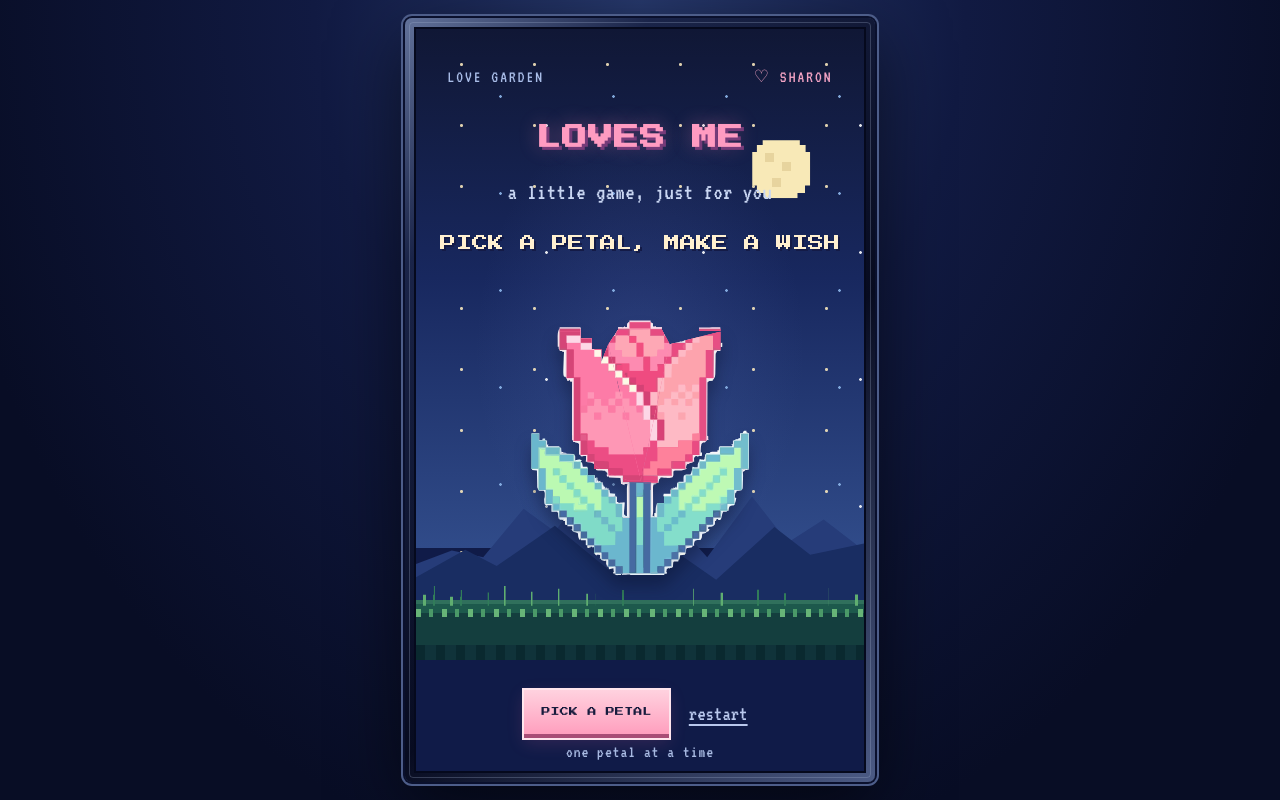
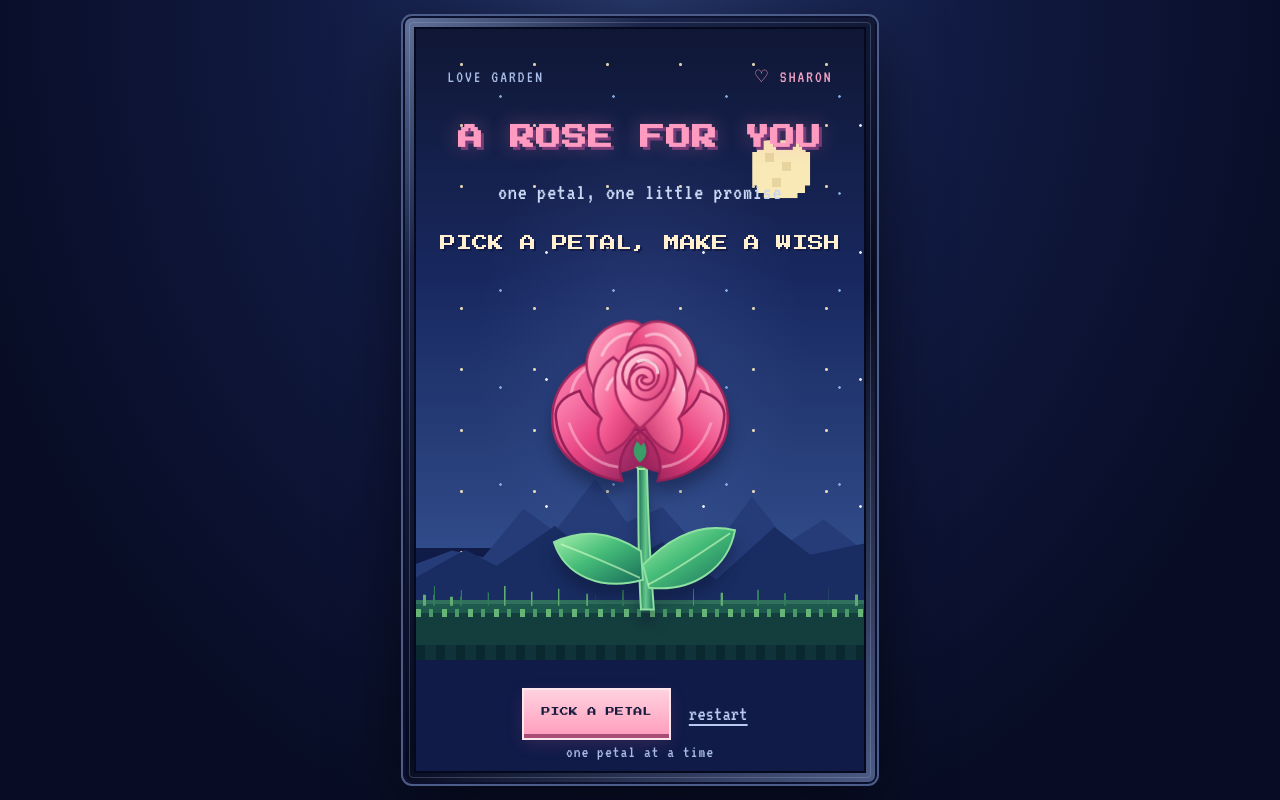
Before and after one commit to Senior-Toasty/Sharon-Tulip-Love, a plain HTML site: page index.html in a window 1280 px wide. Drawn offline with Linux system fonts and the light colour scheme.

Commit message:
Replace tulip with a layered rose petal game

```diff
--- a/index.html
+++ b/index.html
@@ -4,7 +4,7 @@
 <meta charset="utf-8">
 <meta name="viewport" content="width=device-width,initial-scale=1,viewport-fit=cover">
 <meta name="theme-color" content="#080d25">
-<meta name="description" content="A little pixel-art tulip love game made for Sharon.">
+<meta name="description" content="A little rose-picking love game made for Sharon.">
 <title>For Sharon, with love</title>
 <link rel="preconnect" href="https://fonts.googleapis.com">
 <link rel="preconnect" href="https://fonts.gstatic.com" crossorigin>
@@ -40,13 +40,13 @@ button{font:inherit}
 .ground:after{content:"";position:absolute;left:0;right:0;bottom:0;height:15px;background:repeating-linear-gradient(90deg,#0a292f 0 9px,#10333a 9px 20px)}
 .pixel-grass{position:absolute;bottom:28%;left:0;right:0;height:20px;background:repeating-linear-gradient(90deg,transparent 0 7px,#5fae70 7px 10px,transparent 10px 17px,#317c59 17px 19px,transparent 19px 27px);clip-path:polygon(0 100%,0 45%,4% 45%,4% 0,6% 0,6% 55%,10% 55%,10% 22%,12% 22%,12% 100%,16% 100%,16% 34%,18% 34%,18% 0,20% 0,20% 100%,24% 100%,24% 30%,26% 30%,26% 100%,30% 100%,30% 15%,32% 15%,32% 100%,38% 100%,38% 40%,40% 40%,40% 100%,45% 100%,45% 22%,47% 22%,47% 100%,53% 100%,53% 30%,55% 30%,55% 100%,60% 100%,60% 15%,62% 15%,62% 100%,68% 100%,68% 35%,70% 35%,70% 100%,75% 100%,75% 20%,77% 20%,77% 100%,82% 100%,82% 38%,84% 38%,84% 100%,90% 100%,90% 12%,92% 12%,92% 100%,97% 100%,97% 44%,99% 44%,99% 100%)}
 .flower-stage{position:absolute;left:50%;bottom:18%;width:min(76%,300px);height:48%;transform:translateX(-50%);z-index:2;filter:drop-shadow(0 12px 8px #070e2b66)}
-.flower-stage svg{width:100%;height:100%;overflow:visible;shape-rendering:crispEdges}.flower-stage image{image-rendering:pixelated}
+.flower-stage svg{width:100%;height:100%;overflow:visible;shape-rendering:geometricPrecision}
 .stem{fill:#47a96b;stroke:#8ad58b;stroke-width:2;stroke-linejoin:miter}
 .leaf{fill:#2e9b61;stroke:#78cb80;stroke-width:2;stroke-linejoin:miter}
 .leaf-vein{fill:none;stroke:#9bdf98;stroke-width:2;opacity:.65}
 .tulip-petal{stroke:#d83f7a;stroke-width:3;stroke-linejoin:miter;transform-box:fill-box;transform-origin:50% 88%;filter:drop-shadow(1px 2px 0 #a92d68)}
 .p1{fill:#f66b9d}.p2{fill:#ed568e}.p3{fill:#ff8db2}.p4{fill:#d94783}.p5{fill:#ffacc5}.p6{fill:#ec6b9d}
-.falling-petal{transform-box:fill-box;transform-origin:50% 62%;transition:none}.falling-petal.removed{animation:petalFall 1.25s cubic-bezier(.45,.04,.76,.38) forwards;pointer-events:none}@keyframes petalFall{0%{opacity:1;transform:translate(0,0) rotate(0) scale(1)}12%{opacity:1;transform:translate(calc(var(--fall-x)*.08),-10px) rotate(calc(var(--fall-r)*.12)) scale(1.02)}100%{opacity:0;transform:translate(var(--fall-x),360px) rotate(var(--fall-r)) scale(.94)}}
+.falling-petal{transform-box:fill-box;transform-origin:50% 88%;transition:none;will-change:transform,opacity;pointer-events:none}.falling-petal.removed{animation:petalFall 1.25s cubic-bezier(.45,.04,.76,.38) forwards;pointer-events:none}@keyframes petalFall{0%{opacity:1;transform:translate(0,0) rotate(0) scale(1)}12%{opacity:1;transform:translate(calc(var(--fall-x)*.08),-10px) rotate(calc(var(--fall-r)*.12)) scale(1.02)}100%{opacity:0;transform:translate(var(--fall-x),360px) rotate(var(--fall-r)) scale(.94)}}
 .stamen{fill:#ffd788;stroke:#d89b55;stroke-width:1}
 .hearts{position:absolute;inset:0;pointer-events:none;z-index:3;overflow:hidden}
 .heart{position:absolute;width:17px;height:17px;opacity:0;animation:heartRise var(--dur,2.8s) ease-out forwards;filter:drop-shadow(0 0 7px #ff719b66)}
@@ -67,24 +67,42 @@ button{font:inherit}
 </head>
 <body>
 <main class="game-shell" id="game">
- <section class="screen" id="screen" aria-label="Interactive pixel-art tulip">
+ <section class="screen" id="screen" aria-label="Interactive rose petal garden">
   <div class="sky"></div><div class="pixel-stars"></div><div class="moon"></div>
   <div class="topline"><span>LOVE GARDEN</span><span>♡ SHARON</span></div>
-  <h1 class="title" id="title">LOVES ME</h1>
-  <div class="subtitle" id="subtitle">a little game, just for you</div>
+  <h1 class="title" id="title">A ROSE FOR YOU</h1>
+  <div class="subtitle" id="subtitle">one petal, one little promise</div>
   <div class="message" id="message" aria-live="polite">PICK A PETAL, MAKE A WISH</div>
   <div class="landscape" aria-hidden="true"><div class="mountain-back"></div><div class="mountain-front"></div><div class="ground"></div><div class="pixel-grass"></div></div>
-  <div class="flower-stage"><svg viewBox="0 0 300 360" role="img" aria-label="Pixel-art tulip with three naturally shaped petals" shape-rendering="crispEdges">
+  <div class="flower-stage"><svg viewBox="0 0 300 360" role="img" aria-label="A rose made from ten separate falling petals" shape-rendering="geometricPrecision">
 <defs>
- <mask id="hideBloom"><rect width="300" height="360" fill="white"/><path d="M68 51H90V58H101V69H111V82H119V98H127V116H134V136H140V157H145V179H151V202H168V198H184V192H199V184H211V174H219V160H224V141H228V119H232V51H210V42H172V49H128V42H90V51Z" fill="black"/></mask>
- <clipPath id="petalLeft"><path d="M68 51H90V58H101V69H111V82L118 64L151 202H139L126 197L113 192L101 184L89 174L81 160L76 141L72 119L68 51Z"/></clipPath>
- <clipPath id="petalCenter"><path d="M118 64L128 49V42H172V49L180 64L151 202Z"/></clipPath>
- <clipPath id="petalRight"><path d="M180 64L232 51V119L228 141L224 160L219 174L211 184L199 192L184 198L168 202L151 202L180 64Z"/></clipPath>
+ <linearGradient id="roseStem" x1="0" x2="1" y1="0" y2="0"><stop stop-color="#176b55"/><stop offset=".48" stop-color="#66c88b"/><stop offset="1" stop-color="#1b765c"/></linearGradient>
+ <linearGradient id="roseLeaf" x1="0" y1="0" x2="1" y2="1"><stop stop-color="#a4efaa"/><stop offset=".45" stop-color="#46bd79"/><stop offset="1" stop-color="#176c59"/></linearGradient>
+ <linearGradient id="roseOuterL" x1="0" y1="0" x2="1" y2="1"><stop stop-color="#ff8fb9"/><stop offset=".48" stop-color="#e84483"/><stop offset="1" stop-color="#8c235d"/></linearGradient>
+ <linearGradient id="roseOuterR" x1="1" y1="0" x2="0" y2="1"><stop stop-color="#ff9fc3"/><stop offset=".5" stop-color="#e83f7b"/><stop offset="1" stop-color="#8f2059"/></linearGradient>
+ <linearGradient id="roseMidL" x1="0" y1="0" x2="1" y2="1"><stop stop-color="#ffb0ca"/><stop offset=".5" stop-color="#f45a91"/><stop offset="1" stop-color="#be245e"/></linearGradient>
+ <linearGradient id="roseMidR" x1="1" y1="0" x2="0" y2="1"><stop stop-color="#ffc0d4"/><stop offset=".48" stop-color="#ed4d85"/><stop offset="1" stop-color="#a9235b"/></linearGradient>
+ <linearGradient id="roseInner" x1="0" y1="0" x2="1" y2="1"><stop stop-color="#ffd0df"/><stop offset=".48" stop-color="#ff7ca9"/><stop offset="1" stop-color="#c52c69"/></linearGradient>
+ <linearGradient id="roseInnerR" x1="1" y1="0" x2="0" y2="1"><stop stop-color="#ffe0e8"/><stop offset=".45" stop-color="#fb77a3"/><stop offset="1" stop-color="#bd245f"/></linearGradient>
+ <linearGradient id="roseCore" x1="0" y1="0" x2="1" y2="1"><stop stop-color="#ffe2e9"/><stop offset=".5" stop-color="#ff85ad"/><stop offset="1" stop-color="#d63170"/></linearGradient>
 </defs>
-<image href="tulip.svg" x="-30" y="-8" width="360" height="360" preserveAspectRatio="xMidYMid meet" mask="url(#hideBloom)"/>
-<image class="falling-petal" data-petal="left" href="tulip.svg" x="-30" y="-8" width="360" height="360" clip-path="url(#petalLeft)" style="--fall-x:-86px;--fall-r:-38deg" preserveAspectRatio="xMidYMid meet"/>
-<image class="falling-petal" data-petal="center" href="tulip.svg" x="-30" y="-8" width="360" height="360" clip-path="url(#petalCenter)" style="--fall-x:0px;--fall-r:12deg" preserveAspectRatio="xMidYMid meet"/>
-<image class="falling-petal" data-petal="right" href="tulip.svg" x="-30" y="-8" width="360" height="360" clip-path="url(#petalRight)" style="--fall-x:86px;--fall-r:38deg" preserveAspectRatio="xMidYMid meet"/>
+<path d="M148 190 C149 226 147 266 151 332 L164 332 C160 281 158 235 157 190Z" fill="url(#roseStem)" stroke="#8fe0a3" stroke-width="2"/>
+<path d="M151 273 C119 252 91 251 63 264 C74 298 111 314 153 302Z" fill="url(#roseLeaf)" stroke="#8ce1a0" stroke-width="2"/>
+<path d="M153 287 C183 256 214 244 246 252 C239 289 205 315 159 310Z" fill="url(#roseLeaf)" stroke="#8ce1a0" stroke-width="2"/>
+<path d="M70 266 C101 278 126 289 150 300 M241 255 C210 276 184 294 158 307" fill="none" stroke="#d4ffc4" stroke-width="2" opacity=".6"/>
+<path d="M146 188 C122 185 112 171 108 153 C126 160 140 165 151 179Z" fill="#277e5b" stroke="#8bd68a" stroke-width="2"/>
+<path d="M153 188 C177 184 189 169 194 151 C176 158 163 165 149 179Z" fill="#277e5b" stroke="#8bd68a" stroke-width="2"/>
+<path d="M148 190 C138 172 139 158 150 143 C161 159 162 174 154 190Z" fill="#3a9d68" stroke="#a4e89a" stroke-width="2"/>
+<g class="falling-petal" data-pick="2"><path d="M150 185 C112 207 67 185 62 149 C57 116 77 87 107 79 C99 112 116 143 151 155 C139 167 140 178 150 185Z" fill="url(#roseOuterL)" stroke="#9e285f" stroke-width="2.5"/><path d="M80 124 C79 105 88 91 103 84 C99 103 101 119 112 132" fill="none" stroke="#ffd0df" stroke-width="3" opacity=".55"/></g>
+<g class="falling-petal" data-pick="3"><path d="M150 185 C188 207 233 185 238 149 C243 116 223 87 193 79 C201 112 184 143 149 155 C161 167 160 178 150 185Z" fill="url(#roseOuterR)" stroke="#99235b" stroke-width="2.5"/><path d="M220 124 C221 105 212 91 197 84 C201 103 199 119 188 132" fill="none" stroke="#ffd0df" stroke-width="3" opacity=".55"/></g>
+<g class="falling-petal" data-pick="4"><path d="M151 164 C132 148 109 129 100 102 C88 75 105 49 130 42 C151 35 166 54 166 76 C165 111 155 143 151 164Z" fill="url(#roseMidL)" stroke="#a72c61" stroke-width="2.5"/><path d="M111 76 C119 57 137 49 151 56" fill="none" stroke="#ffe0e9" stroke-width="3" opacity=".62"/></g>
+<g class="falling-petal" data-pick="5"><path d="M151 164 C147 140 136 109 136 78 C136 54 154 36 176 42 C201 49 214 75 202 102 C193 129 170 148 151 164Z" fill="url(#roseMidR)" stroke="#a72c61" stroke-width="2.5"/><path d="M191 76 C183 57 169 49 155 56" fill="none" stroke="#ffe0e9" stroke-width="3" opacity=".62"/></g>
+<g class="falling-petal" data-pick="0"><path d="M65 139 C69 175 94 198 132 202 C126 184 132 165 151 151 C119 148 96 132 89 111 C73 116 63 126 65 139Z" fill="url(#roseOuterL)" stroke="#962057" stroke-width="2.5"/><path d="M78 143 C87 170 105 185 128 188" fill="none" stroke="#ffbed2" stroke-width="3" opacity=".55"/></g>
+<g class="falling-petal" data-pick="1"><path d="M235 139 C231 175 206 198 168 202 C174 184 168 165 149 151 C181 148 204 132 211 111 C227 116 237 126 235 139Z" fill="url(#roseOuterR)" stroke="#962057" stroke-width="2.5"/><path d="M222 143 C213 170 195 185 172 188" fill="none" stroke="#ffbed2" stroke-width="3" opacity=".55"/></g>
+<g class="falling-petal" data-pick="6"><path d="M111 139 C96 119 102 91 123 77 C137 88 146 108 151 133 C146 153 133 169 116 174 C107 163 105 150 111 139Z" fill="url(#roseMidL)" stroke="#a42660" stroke-width="2.5"/><path d="M116 111 C121 96 130 91 138 95" fill="none" stroke="#ffe1e9" stroke-width="3" opacity=".7"/></g>
+<g class="falling-petal" data-pick="7"><path d="M189 139 C204 119 198 91 177 77 C163 88 154 108 149 133 C154 153 167 169 184 174 C193 163 195 150 189 139Z" fill="url(#roseInnerR)" stroke="#a42660" stroke-width="2.5"/><path d="M184 111 C179 96 170 91 162 95" fill="none" stroke="#ffe1e9" stroke-width="3" opacity=".7"/></g>
+<g class="falling-petal" data-pick="8"><path d="M125 105 C122 82 139 63 158 65 C181 65 192 86 182 108 C175 126 161 140 150 149 C137 137 124 122 125 105Z" fill="url(#roseInner)" stroke="#ad2a62" stroke-width="2.5"/><path d="M137 91 C143 76 158 72 169 79" fill="none" stroke="#fff0f2" stroke-width="3" opacity=".72"/></g>
+<g class="falling-petal" data-pick="9"><path d="M145 75 C162 66 180 79 178 96 C176 112 163 124 150 119 C137 114 135 100 144 91 C151 84 162 87 164 95 C166 102 159 107 153 103 C150 101 152 97 156 97 C151 92 144 99 148 106 C154 116 168 108 169 96 C170 83 158 77 148 83 C140 88 137 100 141 111 C128 102 130 83 145 75Z" fill="url(#roseCore)" stroke="#a9275f" stroke-width="2.5"/><path d="M147 82 C157 77 169 84 168 94" fill="none" stroke="#fff4f5" stroke-width="3" opacity=".8"/></g>
 </svg></div>
   <div class="hearts" id="hearts" aria-hidden="true"></div>
   <div class="footer"><button class="pick" id="pick">PICK A PETAL</button><button class="reset" id="reset">restart</button></div>
@@ -93,17 +111,17 @@ button{font:inherit}
 </main>
 <script>
 (()=>{
- const petalNodes=[...document.querySelectorAll('.falling-petal')];
+ const petalNodes=[...document.querySelectorAll('.falling-petal')].sort((a,b)=>Number(a.dataset.pick)-Number(b.dataset.pick));
  const message=document.getElementById('message'),title=document.getElementById('title'),subtitle=document.getElementById('subtitle');
  const pick=document.getElementById('pick'),reset=document.getElementById('reset'),instruction=document.getElementById('instruction');
  const screen=document.getElementById('screen'),hearts=document.getElementById('hearts');
- const lines=['I LOVE YOU','I LOVE YOU NOT','I LOVE YOU'];
+ const lines=petalNodes.map((_,i)=>(i%2===0||i===petalNodes.length-1)?'I LOVE YOU':'I LOVE YOU NOT');
  let index=0,finished=false;
  function setMessage(text){message.classList.remove('pop');void message.offsetWidth;message.textContent=text;message.classList.add('pop')}
  function heart(x,y,delay){const wrap=document.createElement('span');wrap.className='heart';wrap.style.left=x+'%';wrap.style.top=y+'%';wrap.style.animationDelay=delay+'s';wrap.style.setProperty('--dur',(2.5+Math.random()*1.3)+'s');wrap.style.setProperty('--drift',(-30+Math.random()*60)+'px');wrap.innerHTML='<svg viewBox="0 0 16 16"><path fill="#ff719e" d="M2 2h4v2h4V2h4v2h2v5h-2v2h-2v2H8v2H6v-2H4v-2H2V9H0V4h2z"/><path fill="#ffc0d3" d="M3 3h3v2H3zM10 3h3v2h-3z"/></svg>';hearts.appendChild(wrap);setTimeout(()=>wrap.remove(),5000)}
  function finale(){finished=true;screen.classList.add('final');title.textContent='IT WAS ALWAYS YOU';subtitle.textContent='my favourite answer';message.innerHTML='I LOVE YOU SO MUCH<br><span style="color:#ffb2cc">SHARON</span>';message.classList.add('pop');pick.textContent='YOU ARE LOVED';pick.disabled=true;instruction.textContent='and that is never changing';for(let i=0;i<22;i++)heart(36+Math.random()*28,47+Math.random()*13,i*.12)}
  function choose(){if(finished||index>=lines.length)return;petalNodes[index].classList.add('removed');setMessage(lines[index]);index++;if(index===lines.length){instruction.textContent='just one last thing...';setTimeout(finale,1450)}}
- function restart(){index=0;finished=false;screen.classList.remove('final');petalNodes.forEach(p=>p.classList.remove('removed'));hearts.innerHTML='';title.textContent='LOVES ME';subtitle.textContent='a little game, just for you';message.textContent='PICK A PETAL, MAKE A WISH';message.classList.remove('pop');pick.textContent='PICK A PETAL';pick.disabled=false;instruction.textContent='one petal at a time'}
+ function restart(){index=0;finished=false;screen.classList.remove('final');petalNodes.forEach(p=>p.classList.remove('removed'));hearts.innerHTML='';title.textContent='A ROSE FOR YOU';subtitle.textContent='one petal, one little promise';message.textContent='PICK A PETAL, MAKE A WISH';message.classList.remove('pop');pick.textContent='PICK A PETAL';pick.disabled=false;instruction.textContent='one petal at a time'}
  pick.addEventListener('click',choose);reset.addEventListener('click',restart);
 })();
 </script>
```
